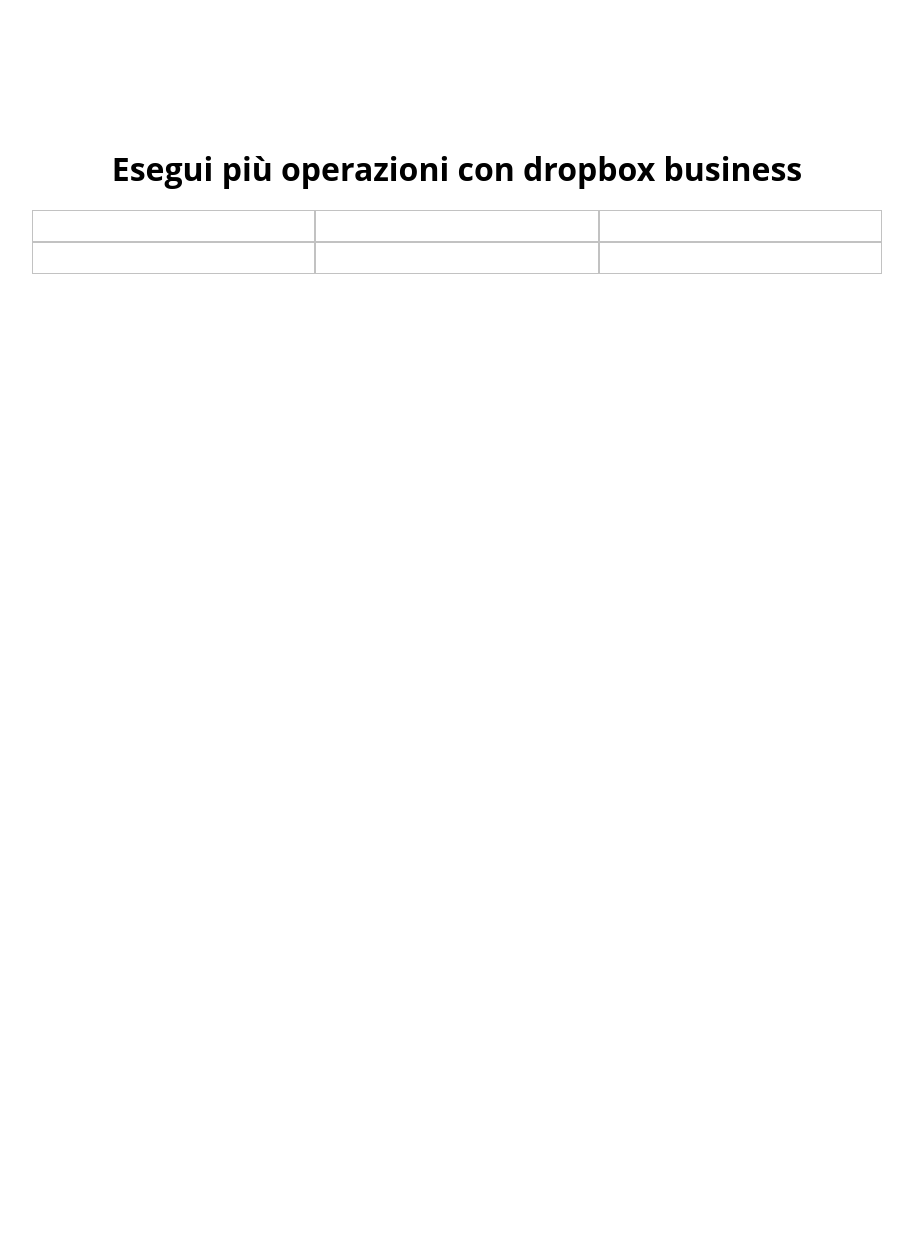
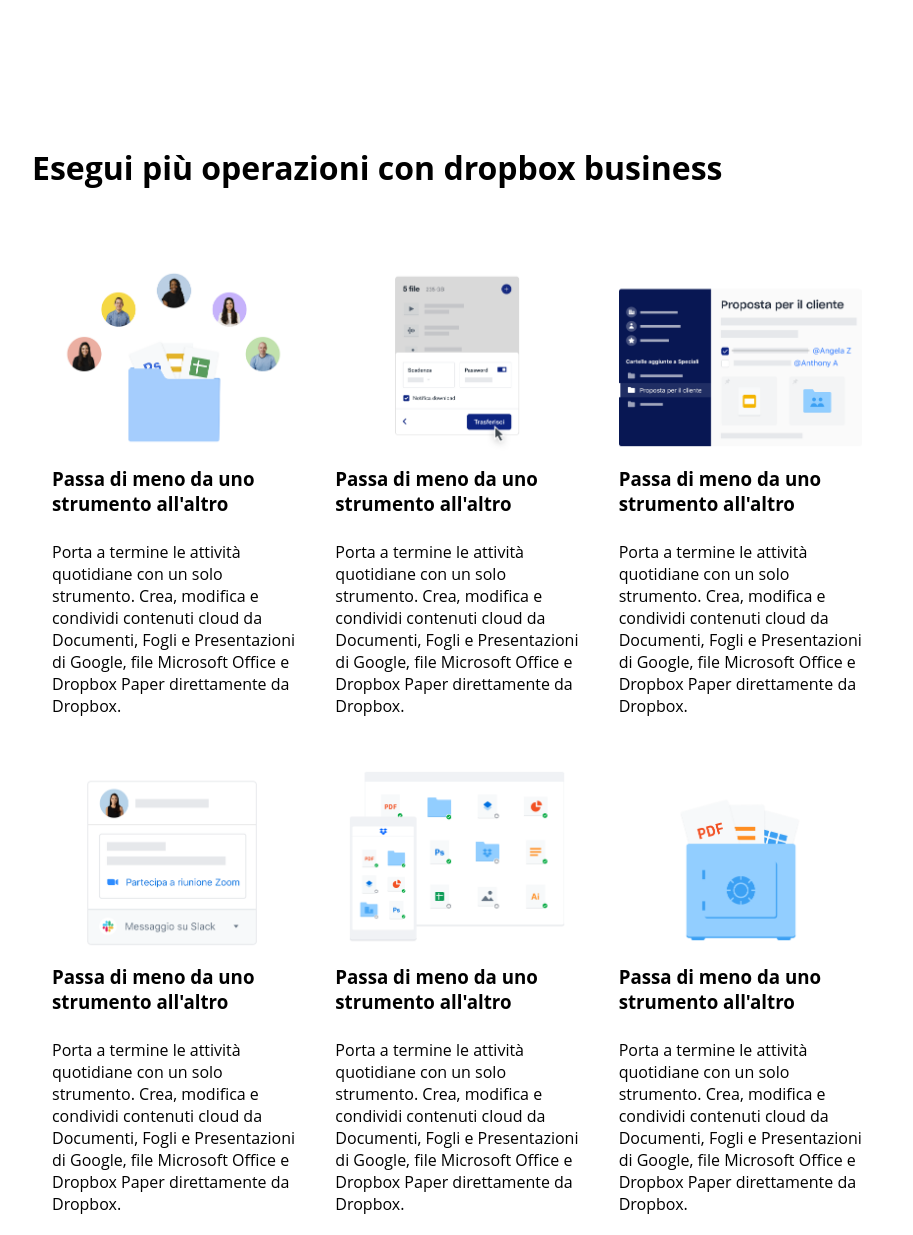
Before and after one commit to LorenzoBertarelli/htmlcss-dropbox, a plain HTML site: page index.html in a window 1280 px wide. Shown: the part 3166-4401 px from the top of the page, without its empty margins (183-1096 px from the left). Before the commit the page ends 3440 px from the top, so only its background shows below. Drawn offline with Linux system fonts and the light colour scheme.

Commit message:
altra parte di main

```diff
--- a/css/style.css
+++ b/css/style.css
@@ -278,9 +278,6 @@ h5 {
 .box-partner {
     margin-top: 150px;
     margin-bottom: 150px;
-    border-width: 1px;
-    border-color: rgb(194, 194, 194);
-    border-style: solid;
 }
 
 .box-partner-left {
@@ -316,16 +313,12 @@ h5 {
     background-color: rgb(255, 255, 255);
 }
 
-
 .card {
     display: flex;
     flex-wrap: wrap;
     height: 100%;
     width: calc(100% / 3);
-    border-width: 1px;
-    border-color: rgb(194, 194, 194);
-    border-style: solid;
-    padding: 15px;
+    padding: 20px;
 }
 
 .box-card {
@@ -334,7 +327,17 @@ h5 {
     height: 100%;
     width: 100%;
 }
+
 .titolo-operazioni {
-    text-align: center;
-    margin-bottom: 20px;
+    margin-bottom: 50px;
 }
+
+.img-card {
+    width: 100%;
+    background-size: cover;
+    margin-bottom: 10px;
+}
+
+.testo-card {
+    padding-top: 25px;
+}
--- a/index.html
+++ b/index.html
@@ -198,49 +198,37 @@
             <h2 class="titolo-operazioni">Esegui più operazioni con dropbox business</h2>
             <div class=" flex box-card">
                 <div class="card">
-                    <div class="">
-                        <div></div>
-                        <div></div>
-                        <div></div>
-                    </div>
+                    <img class="img-card" src="img/business-feature-switching-tools.png" alt="">
+                    <h3>Passa di meno da uno strumento all'altro</h3>
+                    <p class="testo-card">Porta a termine le attività quotidiane con un solo strumento. Crea, modifica e condividi contenuti cloud da Documenti, Fogli e Presentazioni di Google, file Microsoft Office e Dropbox Paper direttamente da Dropbox. </p>
                 </div>
                 <div class="card">
-                    <div class="">
-                        <div></div>
-                        <div></div>
-                        <div></div>
-                    </div>
+                    <img class="img-card" src="img/business-feature-send-files-it.png" alt="">
+                    <h3>Passa di meno da uno strumento all'altro</h3>
+                    <p class="testo-card">Porta a termine le attività quotidiane con un solo strumento. Crea, modifica e condividi contenuti cloud da Documenti, Fogli e Presentazioni di Google, file Microsoft Office e Dropbox Paper direttamente da Dropbox. </p>
                 </div>
                 <div class="card">
-                    <div class="">
-                        <div></div>
-                        <div></div>
-                        <div></div>
-                    </div>
+                    <img class="img-card" src="img/business-feature-coordinate-it.png" alt="">
+                    <h3>Passa di meno da uno strumento all'altro</h3>
+                    <p class="testo-card">Porta a termine le attività quotidiane con un solo strumento. Crea, modifica e condividi contenuti cloud da Documenti, Fogli e Presentazioni di Google, file Microsoft Office e Dropbox Paper direttamente da Dropbox. </p>
                 </div>
             </div>
 
             <div class="flex box-card">
                 <div class="card">
-                    <div class="">
-                        <div></div>
-                        <div></div>
-                        <div></div>
-                    </div>
+                    <img class="img-card" src="img/business-feature-integrations-it.png" alt="">
+                    <h3>Passa di meno da uno strumento all'altro</h3>
+                    <p class="testo-card">Porta a termine le attività quotidiane con un solo strumento. Crea, modifica e condividi contenuti cloud da Documenti, Fogli e Presentazioni di Google, file Microsoft Office e Dropbox Paper direttamente da Dropbox. </p>
                 </div>
                 <div class="card">
-                    <div class="">
-                        <div></div>
-                        <div></div>
-                        <div></div>
-                    </div>
+                    <img class="img-card" src="img/business-feature-multi-device.png" alt="">
+                    <h3>Passa di meno da uno strumento all'altro</h3>
+                    <p class="testo-card">Porta a termine le attività quotidiane con un solo strumento. Crea, modifica e condividi contenuti cloud da Documenti, Fogli e Presentazioni di Google, file Microsoft Office e Dropbox Paper direttamente da Dropbox. </p>
                 </div>
                 <div class="card">
-                    <div class="">
-                        <div></div>
-                        <div></div>
-                        <div></div>
-                    </div>
+                    <img class="img-card" src="img/business-feature-security.png" alt="">
+                    <h3>Passa di meno da uno strumento all'altro</h3>
+                    <p class="testo-card">Porta a termine le attività quotidiane con un solo strumento. Crea, modifica e condividi contenuti cloud da Documenti, Fogli e Presentazioni di Google, file Microsoft Office e Dropbox Paper direttamente da Dropbox. </p>
                 </div>
             </div>
         </section>
```
